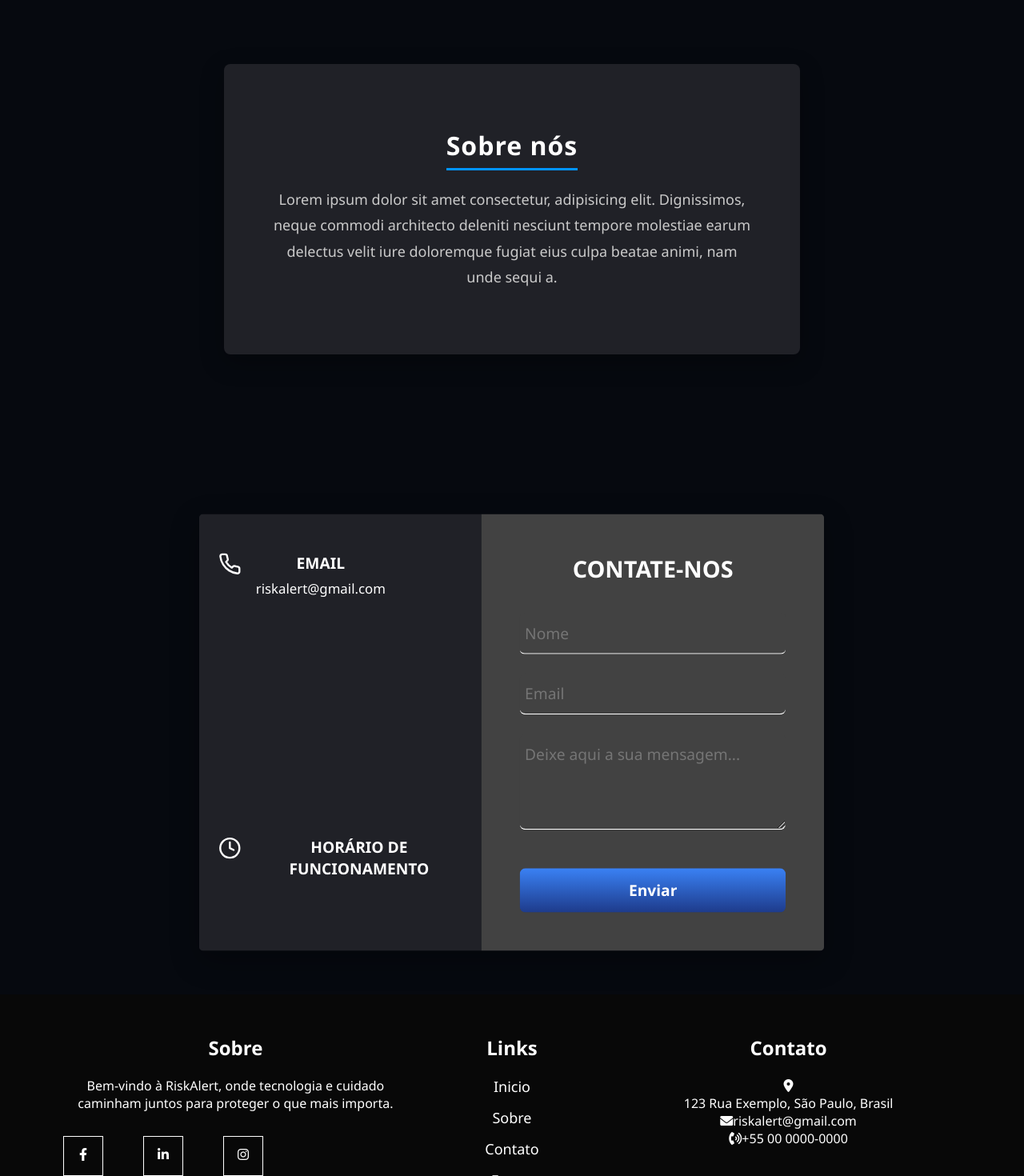
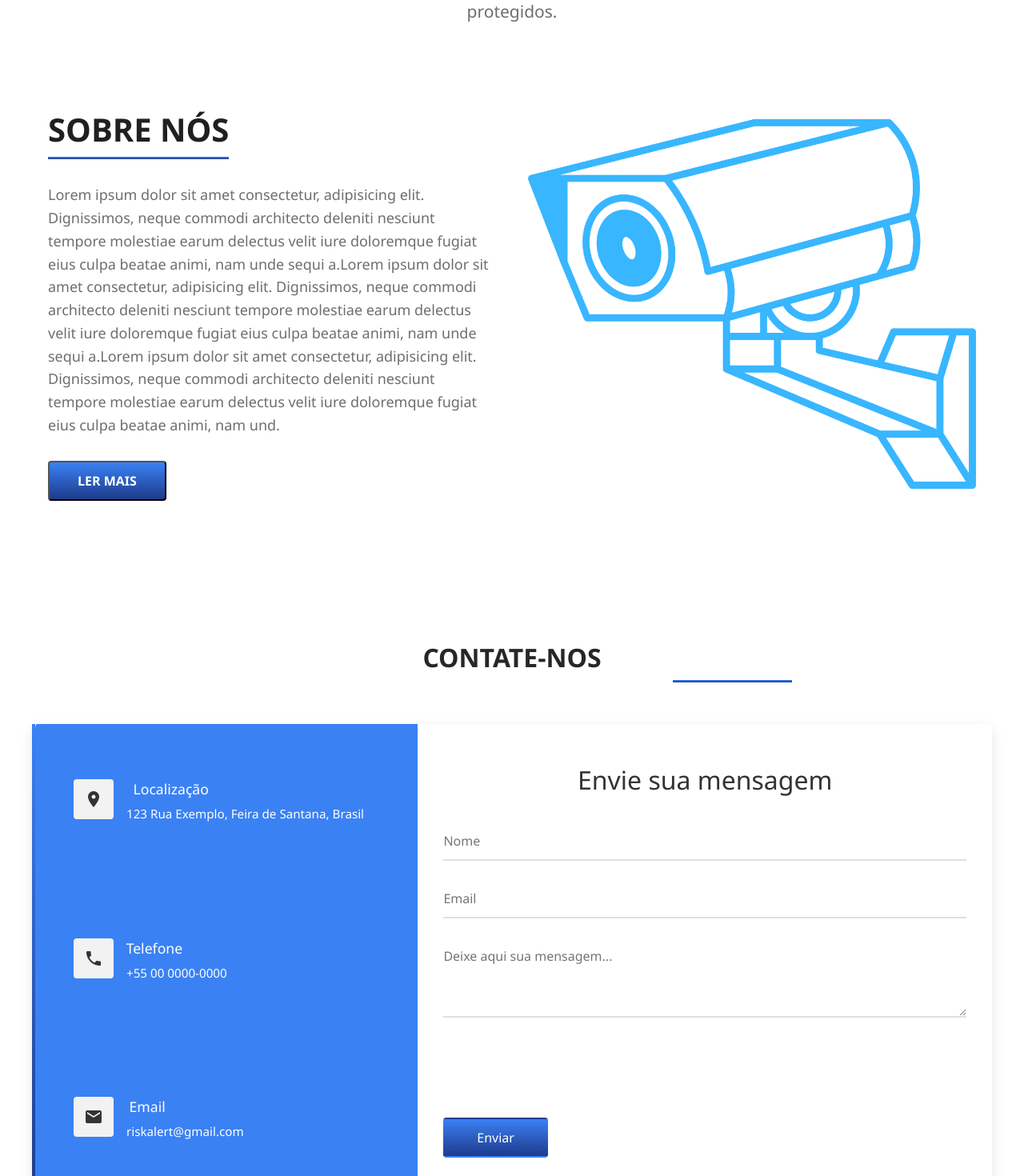
Before and after one commit to SrCoffee1/RK, a React (Create React App) app: page / in a window 1280 px wide. Shown: the part 800-2270 px from the top of the page at 80% size. Built offline with nearby package versions, Linux system fonts and the light colour scheme.

Commit message:
Landing Page Atualizada.

```diff
--- a/public/index.html
+++ b/public/index.html
@@ -15,6 +15,7 @@
       href="https://cdnjs.cloudflare.com/ajax/libs/font-awesome/6.0.0-beta3/css/all.min.css"
     />
 
+    <link rel="stylesheet" href="https://fonts.googleapis.com/icon?family=Material+Icons">
     <link rel="apple-touch-icon" href="./assets/images/LogoTEste.png" />
     <link rel="manifest" href="%PUBLIC_URL%/manifest.json" />
     <title>RiskAlert
--- a/src/pages/LandingPage/LandingPageScreen.css
+++ b/src/pages/LandingPage/LandingPageScreen.css
@@ -1,11 +1,28 @@
+html {
+  scroll-behavior: smooth;
+}
+
+#home {
+  scroll-margin-top: 120px; /* margem maior para a seção Home */
+}
+
+#sobre {
+  scroll-margin-top: 50px; /* margem média para a seção Sobre */
+}
+
+#contato {
+  scroll-margin-top: 200px; /* margem menor para a seção Contato */
+}
+
+
 /* Estilos gerais */
 .aplicativo {
   width: 100%;
   min-height: 100vh;
-  color: white;
+  color: rgb(39, 39, 39);
   display: flex;
   flex-direction: column;
-  background-color: #06090f;
+  background-color: #ffffff;
   text-align: center;
   padding-top: 60px;
 }
@@ -21,14 +38,13 @@
   top: 0;
   left: 0;
   right: 0;
-  background-color: #06090f;
   z-index: 10; /* Garantindo que o cabeçalho fique acima de outros conteúdos */
   box-shadow: 0 4px 6px rgba(0, 0, 0, 0.2);
 }
 
 /* Logo fixo */
 .logo {
-  color: white;
+  color: rgb(0, 0, 0);
   font-size: 25px;
   font-weight: bold;
   letter-spacing: 1px;
@@ -51,7 +67,7 @@
 }
 
 .navegacao ul li a {
-  color: white;
+  color: #202020;
   text-decoration: none;
   font-size: 16px;
   transition: color 0.2s ease, transform 0.2s ease;
@@ -88,14 +104,14 @@
 }
 
 .imagem-boas-vindas {
-  width: 50%;
+  width: 65%;
   height: auto;
   object-fit: contain;
   margin-bottom: 20px;
 }
 
 .titulo-boas-vindas {
-  color: white;
+  color: #202020;
   font-size: 40px;
   font-weight: bold;
   margin-bottom: 20px;
@@ -105,7 +121,7 @@
 .texto-boas-vindas {
   font-size: 21px;
   line-height: 1.6;
-  color: #bdbdbd;
+  color: #6e6e6e;
   max-width: 600px;
   margin: 0 auto;
 }
@@ -113,149 +129,325 @@
 
 
 .titulo-boas-vindas,
-.titulo-sobre,
+.titulo-sobre{
+  position: relative;
+  display: inline-block;
+  padding-bottom: 10px; /* Ajuste a distância entre o título e a linha */
+}
+
+.titulo-boas-vindas::after,
+.titulo-sobre::after {
+  content: '';
+  position: absolute;
+  bottom: 0;
+  left: 0;
+  width: 100%;
+  height: 3px; /* Espessura da linha */
+  background-image: linear-gradient(to bottom, #3a81f4, #1e3b8b);
+}
+
 .titulo-contato {
   position: relative;
   display: inline-block;
   padding-bottom: 10px; /* Ajuste a distância entre o título e a linha */
 }
 
-.titulo-boas-vindas::after,
-.titulo-sobre::after,
 .titulo-contato::after {
   content: '';
   position: absolute;
   bottom: 0;
-  left: 0;
+  left: 51.3rem;
+  width: 12%;
+  height: 3px; /* Espessura da linha */
+  background-image: linear-gradient(to bottom, #3a81f4, #1e3b8b);
+}
+
+
+/* SOBRE NÓS */
+
+.container-sobre {
   width: 100%;
-  height: 3px; /* Espessura da linha */
-  background-color: #0094ff; /* Cor da linha */
+  min-height: 100vh;
+  display: flex;
+  align-items: center;
+  justify-content: center;
+  padding: 50px 0;
+}
+
+.conteudo-sobre {
+  display: flex;
+  justify-content: space-between;
+  align-items: center;
+  max-width: 1200px;
+  margin: 0 auto;
+  padding: 0 20px;
+}
+
+.texto-sobre {
+  flex: 1;
+  text-align: left;
+  padding-right: 40px;
+}
+
+.titulo-sobre {
+  font-size: 40px;
+  font-weight: bold;
+  color: #202020;
+  margin-bottom: 30px;
+  text-align: left;
+}
+
+.texto-sobre p {
+  font-size: 18px;
+  line-height: 1.6;
+  color: #6e6e6e;
+  margin-bottom: 30px;
+}
+
+.botao-ler-mais {
+  background-image: linear-gradient(to bottom, #3a81f4, #1e3b8b);
+  color: #ffffff;
+  padding: 12px 35px;
+  font-size: 16px;
+  font-weight: bold;
+  border-radius: 4px;
+  cursor: pointer;
+  transition: background-color 0.3s ease;
+}
+
+.botao-ler-mais:hover {
+  background-image: linear-gradient(to bottom, #2f68c5, #14285e); /* Gradiente no fundo */
+  border-color: #1e3b8b; /* Borda com cor sólida no hover */
+}
+
+.imagem-sobre {
+  flex: 1;
+  display: flex;
+  justify-content: center;
+  align-items: center;
+}
+
+.icone-camera {
+  max-width: 100%;
+  height: auto;
+}
+
+/* Responsividade para a seção Sobre */
+@media (max-width: 900px) {
+  .conteudo-sobre {
+    flex-direction: column;
+  }
+
+  .texto-sobre {
+    width: 100%;
+    padding-right: 0;
+    margin-bottom: 40px;
+    text-align: center;
+  }
+
+  .titulo-sobre {
+    text-align: center;
+  }
+
+  .imagem-sobre {
+    width: 100%;
+  }
+
+  .icone-camera {
+    max-width: 80%;
+  }
+}
+
+
+/* CONTATE-NOS */
+
+/* Estilos gerais para a seção de contato */
+.container-contato {
+  margin-bottom: 10%;
+  width: 100%;
+  display: flex;
+  justify-content: center;
+  padding: 2rem 0;
+  font-family: -apple-system, BlinkMacSystemFont, 'Segoe UI', Roboto, Oxygen, Ubuntu, Cantarell, 'Open Sans', 'Helvetica Neue', sans-serif;
+}
+
+.painel-contato {
+  display: flex;
+  width: 100%;
+  max-width: 1200px;
+  box-shadow: 0 5px 15px rgba(0, 0, 0, 0.1);
+  border-radius: 6px;
+  overflow: hidden;
+  border-left: 4px solid;
+  border-image: linear-gradient(to bottom, #3a81f4, #1e3b8b) 1;
+}
+
+/* Lado esquerdo - Informações de contato */
+.lado-info {
+  background-color: #3a81f4;
+  color: white;
+  padding: 3rem 2rem;
+  width: 40%;
+  display: flex;
+  flex-direction: column;
+  align-items: flex-start;
+  justify-content: center;
+  gap: 9rem;
+}
+
+
+.item-info {
+  align-items: flex-start;
+  display: flex;
+  gap: 1rem;
+}
+
+.icone-info {
+  background-color: #f2f2f2;
+  width: 50px;
+  height: 50px;
+  display: flex;
+  align-items: center;
+  justify-content: center;
+  border-radius: 4px;
+}
+
+.icone-info .material-icons {
+  color: #333;
+  font-size: 24px;
+}
+
+/* Estilo específico para o ícone de localização */
+.icone-info-localizacao {
+  margin-left: 1rem; /* Ajuste de margem se necessário */
+}
+
+/* Estilo específico para o ícone de telefone */
+.icone-info-telefone {
+  margin-left: 1rem; /* Ajuste específico */
+}
+
+/* Estilo específico para o ícone de email */
+.icone-info-email {
+  margin-left: 1rem; /* Ajuste específico */
+}
+
+
+.texto-info h3 {
+  color: #ffffff;
+  margin-bottom: 0.5rem;
+  font-size: 1.1rem;
+  font-weight: 500;
+}
+
+
+/* Estilo específico para o título da localização */
+.icone-info-localizacao + .texto-info h3 {
+  margin-left: -11.6rem; /* Ajuste específico */
+}
+
+/* Estilo específico para o título do telefone */
+.icone-info-telefone + .texto-info h3 {
+  margin-left: -3.5rem; /* Ajuste específico */
+}
+
+/* Estilo específico para o título do email */
+.icone-info-email + .texto-info h3 {
+  margin-left: -5.9rem; /* Ajuste específico */
+}
+
+.texto-info p {
+  margin: 0;
+  font-size: 0.95rem;
+  line-height: 1.5;
+}
+
+/* Lado direito - Formulário */
+.lado-formulario {
+  background-color: white;
+  padding: 3rem 2rem;
+  width: 60%;
+  display: flex;
+  flex-direction: column;
+}
+
+.titulo-enviar {
+  font-size: 2rem;
+  color: #333;
+  margin-bottom: 2rem;
+  text-align: center;
+  font-weight: 500;
+}
+
+.formulario-contato {
+  display: flex;
+  flex-direction: column;
+  gap: 1.5rem;
+}
+
+.grupo-campo {
+  width: 100%;
+}
+
+.campo-entrada,
+.campo-texto {
+  width: 100%;
+  padding: 0.75rem 0;
+  border: none;
+  border-bottom: 2px solid #e0e0e0;
+  font-size: 1rem;
+  background-color: transparent;
+  transition: border-color 0.3s;
+  outline: none;
+}
+
+.campo-texto {
+  min-height: 100px;
+  resize: vertical;
+}
+
+.campo-entrada:focus,
+.campo-texto:focus {
+  border-bottom-color: #2962ff;
+}
+
+.botao-enviar {
+  display: block;
+  width: fit-content;
+  padding: 0.75rem 2.5rem;
+  background-image: linear-gradient(to bottom, #3a81f4, #1e3b8b); /* Gradiente no fundo */
+  color: white;
+  border: 2px solid transparent; /* Borda transparente por padrão */
+  border-radius: 4px;
+  font-size: 1rem;
+  cursor: pointer;
+  transition: background-color 0.3s, border-color 0.3s; /* Transição de cor de fundo e borda */
+  align-self: center;
+  margin-right: 32.7rem;
+  margin-top: 6rem;
+  font-weight: 500;
+}
+
+.botao-enviar:hover {
+  background-image: linear-gradient(to bottom, #2f68c5, #14285e); /* Gradiente no fundo */
+  border-color: #1e3b8b; /* Borda com cor sólida no hover */
+}
+
+/* Responsividade */
+@media (max-width: 768px) {
+  .painel-contato {
+    flex-direction: column;
+  }
+
+  .lado-info,
+  .lado-formulario {
+    width: 100%;
+  }
 }
 
 
 
-
-/* Estilos para seções (Sobre e Contato) */
-.container-sobre, .container-contato {
-  text-align: center;
-  max-width: 700px;
-  margin: 90px auto;
-}
-
-.titulo-sobre, .titulo-contato {
-  font-size: 28px;
-  font-weight: bold;
-  margin-bottom: 20px;
-}
-
-.texto-sobre, .texto-contato {
-  font-size: 18px;
-  color: rgb(255, 255, 255);
-  max-width: 600px;
-  margin: 0 auto;
-}
-
-.container-contato .contact-card {
-  width: 100%; /* Ajuste a largura para 100% ou o valor que preferir */
-  max-width: 900px; /* Isso limita a largura máxima */
-  display: flex;
-  border-radius: 4px;
-  overflow: hidden;
-  box-shadow: 0 10px 30px rgba(0, 0, 0, 0.3);
-  margin: 0 auto; /* Isso centraliza o elemento */
-  transform: scale(1.20);
-}
-
-
-.container-contato .contact-info {
-  background-color: #202127;
-  padding: 40px 20px;
-  color: white;
-  width: 50%;
-  display: flex;
-  flex-direction: column;
-  justify-content: space-between;
-}
-
-.container-contato .info-item {
-  display: flex;
-  align-items: flex-start;
-  margin-bottom: 30px;
-}
-
-.container-contato .info-icon {
-  margin-right: 15px;
-  color: white;
-}
-
-.container-contato .info-text h3 {
-  font-size: 16px;
-  font-weight: bold;
-  margin: 0 0 5px 0;
-}
-
-.container-contato .info-text p {
-  margin: 0;
-  font-size: 14px;
-  line-height: 1.5;
-}
-
-.container-contato .contact-form {
-  padding: 40px;
-  width: 60%;
-  background-color: #424242;
-  color: #ffffff;
-}
-
-.container-contato .contact-form h2 {
-  margin-top: 0;
-  margin-bottom: 30px;
-  color: #ffffff;
-  text-align: center;
-  font-size: 24px;
-}
-
-.container-contato .form-group {
-  margin-bottom: 20px;
-}
-
-.container-contato .form-group input,
-.container-contato .form-group textarea {
-  width: 100%;
-  padding: 10px 5px;
-  border: none;
-  border-bottom: 1px solid #ffffff;
-  font-size: 16px;
-  outline: none;
-  transition: border-color 0.3s;
-}
-
-.container-contato .form-group input:focus,
-.container-contato .form-group textarea:focus {
-  border-color: #0094ff;
-}
-
-.container-contato .form-group textarea {
-  resize: vertical;
-  min-height: 100px;
-}
-
-.container-contato .submit-btn {
-  background-color: #2f3453;
-  color: white;
-  border: none;
-  padding: 12px 0;
-  font-size: 16px;
-  font-weight: bold;
-  width: 100%;
-  cursor: pointer;
-  transition: background-color 0.3s;
-}
-
-.container-contato .submit-btn:hover {
-  background-color: #0094ff;
-}
-
+/* RODAPÉ */
 
 a {
   text-decoration: none;
@@ -374,112 +566,3 @@ footer {
       flex-direction: column;
   }
 }
-
-
-
-/* Responsividade */
-@media (max-width: 768px) {
-  .navegacao ul {
-    position: relative;
-    top: auto;
-    right: auto;
-    justify-content: center;
-    margin-top: 10px;
-  }
-
-  .imagem-boas-vindas {
-    width: 80%;
-    height: auto;
-  }
-
-  .titulo-boas-vindas {
-    font-size: 30px;
-  }
-
-  .texto-boas-vindas {
-    font-size: 18px;
-  }
-
-  .container-boas-vindas {
-    padding: 20px;
-  }
-
-  .social-links li {
-    display: block;
-    margin: 10px 0;
-  }
-
-  .rodape {
-    padding: 30px 0;
-  }
-
-  /* Ajustes para a seção de Contato */
-  .container-contato .contact-card {
-    flex-direction: column;
-  }
-
-  .container-contato .contact-info,
-  .container-contato .contact-form {
-    width: 100%;
-  }
-
-  /* Ajustes para a seção "Sobre" */
-  .container-sobre {
-    padding: 30px 15px;
-    max-width: 100%; /* Garante que o conteúdo ocupe toda a largura possível */
-    margin-top: 60px; /* Ajuste para não sobrepor o cabeçalho */
-  }
-
-  .titulo-sobre {
-    font-size: 28px;
-  }
-
-  .texto-sobre {
-    font-size: 16px;
-  }
-
-  .container-sobre .icone-sobre {
-    font-size: 35px;
-  }
-}
-
-
-/* Estilos para a seção de "Sobre" */
-
-.container-sobre {
-  text-align: center;
-  max-width: 1600px; /* Aumentado para um valor muito maior */
-  margin: 100px auto;
-  background-color: #202127; /* Cor de fundo alinhada com o resto do site */
-  padding: 80px 60px; /* Aumentando o padding para um maior espaçamento interno */
-  border-radius: 8px;
-  box-shadow: 0 10px 30px rgba(0, 0, 0, 0.3);
-}
-
-.titulo-sobre {
-  font-size: 32px;
-  font-weight: bold;
-  color: #ffffff; /* Cor azul, que combina com os links de navegação */
-  margin-bottom: 20px;
-  letter-spacing: 1px;
-}
-
-.texto-sobre {
-  font-size: 18px;
-  color: #cacaca;
-  line-height: 1.8;
-  max-width: 600px;
-  margin: 0 auto;
-}
-
-.container-sobre .icone-sobre {
-  margin-top: 30px;
-  font-size: 40px;
-  color: #0094ff;
-}
-
-.container-sobre .icone-sobre:hover {
-  color: #ffffff;
-  transform: scale(1.1);
-  transition: transform 0.3s ease, color 0.3s ease;
-}
--- a/src/pages/LandingPage/LandingPageScreen.jsx
+++ b/src/pages/LandingPage/LandingPageScreen.jsx
@@ -1,6 +1,7 @@
 import React, { useState } from 'react';
 import './LandingPageScreen.css';
 import logo from '../../assets/images/Logo.png';
+import cameraIcon from '../../assets/images/LogoTEste.png';
 
 function LandingPageScreen() {
   const [formData, setFormData] = useState({
@@ -54,47 +55,79 @@ function LandingPageScreen() {
 
         {/* Seção Sobre */}
         <div id="sobre" className="container-sobre">
-          <h2 className="titulo-sobre">Sobre nós</h2>
-          <p className="texto-sobre">
-            Lorem ipsum dolor sit amet consectetur, adipisicing elit. Dignissimos, neque commodi architecto deleniti nesciunt tempore molestiae earum delectus velit iure doloremque fugiat eius culpa beatae animi, nam unde sequi a.
-          </p>
+          <div className="conteudo-sobre">
+            <div className="texto-sobre">
+              <h1 className="titulo-sobre">SOBRE NÓS</h1>
+              <p>
+                Lorem ipsum dolor sit amet consectetur, adipisicing elit.
+                Dignissimos, neque commodi architecto deleniti nesciunt
+                tempore molestiae earum delectus velit iure doloremque
+                fugiat eius culpa beatae animi, nam unde sequi a.Lorem
+                ipsum dolor sit amet consectetur, adipisicing elit.
+                Dignissimos, neque commodi architecto deleniti nesciunt
+                tempore molestiae earum delectus velit iure doloremque
+                fugiat eius culpa beatae animi, nam unde sequi a.Lorem
+                ipsum dolor sit amet consectetur, adipisicing elit.
+                Dignissimos, neque commodi architecto deleniti nesciunt
+                tempore molestiae earum delectus velit iure doloremque
+                fugiat eius culpa beatae animi, nam und.
+              </p>
+              <button className="botao-ler-mais">LER MAIS</button>
+            </div>
+            <div className="imagem-sobre">
+              <img src={cameraIcon} alt="Câmera de segurança" className="icone-camera" />
+            </div>
+          </div>
         </div>
 
         {/* Seção Contato */}
+        <h1 className="titulo-contato">CONTATE-NOS</h1>
         <div id="contato" className="container-contato">
-          <h2 className="titulo-contato"></h2>
-
-          <div className="contact-card">
-            <div className="contact-info">
-              <div className="info-item">
-                <div className="info-icon">
-                  <svg xmlns="http://www.w3.org/2000/svg" width="24" height="24" viewBox="0 0 24 24" fill="none" stroke="currentColor" strokeWidth="2" strokeLinecap="round" strokeLinejoin="round">
-                    <path d="M22 16.92v3a2 2 0 0 1-2.18 2 19.79 19.79 0 0 1-8.63-3.07 19.5 19.5 0 0 1-6-6 19.79 19.79 0 0 1-3.07-8.67A2 2 0 0 1 4.11 2h3a2 2 0 0 1 2 1.72 12.84 12.84 0 0 0 .7 2.81 2 2 0 0 1-.45 2.11L8.09 9.91a16 16 0 0 0 6 6l1.27-1.27a2 2 0 0 1 2.11-.45 12.84 12.84 0 0 0 2.81.7A2 2 0 0 1 22 16.92z"></path>
-                  </svg>
+          <div className="painel-contato">
+            <div className="lado-info">
+              {/* Ícone de Localização */}
+              <div className="item-info">
+                <div className="icone-info icone-info-localizacao">
+                  {/* Ícone de Localização do Material Icons */}
+                  <span className="material-icons">location_on</span>
                 </div>
-                <div className="info-text">
-                  <h3>EMAIL</h3>
-                  <p>riskalert@gmail.com</p>
+                <div className="texto-info">
+                  <h3>Localização</h3>
+                  <p>123 Rua Exemplo, Feira de Santana, Brasil</p>
                 </div>
               </div>
 
-              <div className="info-item">
-                <div className="info-icon">
-                  <svg xmlns="http://www.w3.org/2000/svg" width="24" height="24" viewBox="0 0 24 24" fill="none" stroke="currentColor" strokeWidth="2" strokeLinecap="round" strokeLinejoin="round">
-                    <circle cx="12" cy="12" r="10"></circle>
-                    <polyline points="12 6 12 12 16 14"></polyline>
-                  </svg>
+              {/* Ícone de Telefone */}
+              <div className="item-info">
+                <div className="icone-info icone-info-telefone">
+                  {/* Ícone de Telefone do Material Icons */}
+                  <span className="material-icons">phone</span>
                 </div>
-                <div className="info-text">
-                  <h3>HORÁRIO DE FUNCIONAMENTO</h3>
+                <div className="texto-info">
+                  <h3>Telefone</h3>
+                  <p>+55 00 0000-0000</p>
+                </div>
+              </div>
+
+              {/* Ícone de Email */}
+              <div className="item-info">
+                <div className="icone-info icone-info-email">
+                  {/* Ícone de Email do Material Icons */}
+                  <span className="material-icons">email</span>
+                </div>
+                <div className="texto-info">
+                  <h3>Email</h3>
+                  <p>riskalert@gmail.com</p>
                 </div>
               </div>
             </div>
 
-            <div className="contact-form">
-              <h2>CONTATE-NOS</h2>
-              <form onSubmit={handleSubmit}>
-                <div className="form-group">
+
+            <div className="lado-formulario">
+              <h2 className="titulo-enviar">Envie sua mensagem</h2>
+
+              <form onSubmit={handleSubmit} className="formulario-contato">
+                <div className="grupo-campo">
                   <input
                     type="text"
                     name="name"
@@ -102,10 +135,11 @@ function LandingPageScreen() {
                     value={formData.name}
                     onChange={handleChange}
                     required
+                    className="campo-entrada"
                   />
                 </div>
 
-                <div className="form-group">
+                <div className="grupo-campo">
                   <input
                     type="email"
                     name="email"
@@ -113,20 +147,22 @@ function LandingPageScreen() {
                     value={formData.email}
                     onChange={handleChange}
                     required
+                    className="campo-entrada"
                   />
                 </div>
 
-                <div className="form-group">
+                <div className="grupo-campo">
                   <textarea
                     name="message"
-                    placeholder="Deixe aqui a sua mensagem..."
+                    placeholder="Deixe aqui sua mensagem..."
                     value={formData.message}
                     onChange={handleChange}
                     required
+                    className="campo-texto"
                   />
                 </div>
 
-                <button type="submit" className="submit-btn">Enviar</button>
+                <button type="submit" className="botao-enviar">Enviar</button>
               </form>
             </div>
           </div>
```
Also changed, not shown: src/assets/images/LogoTEste.png (renamed from public/LogoTEste.png), src/assets/images/simple_back.jpg (added).
